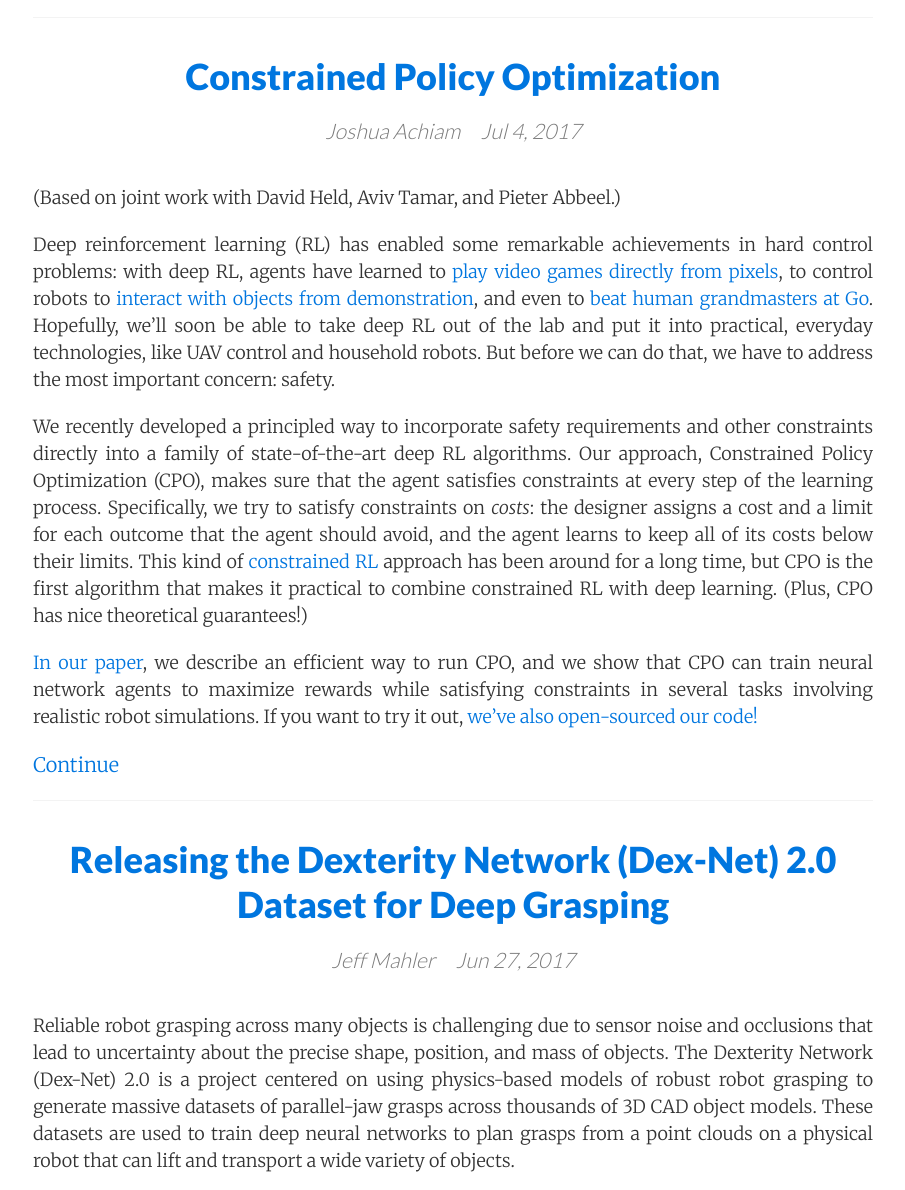
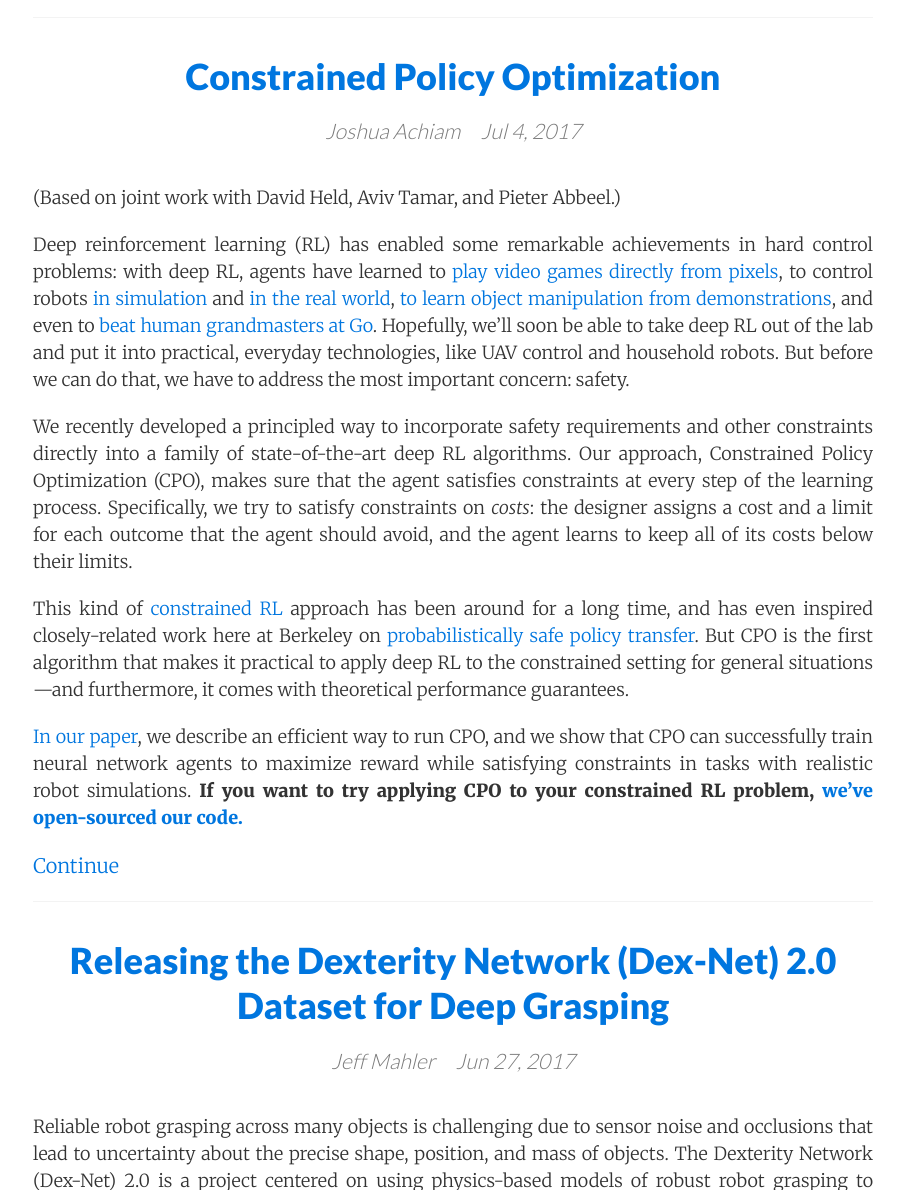
Before and after one commit to bairblog/bairblog.github.io, a Jekyll site: the page built from index.html, in a window 1280 px wide and 1400 px high, scrolled down 1356 px, cut to the strip 0-1190 px from the top of the window. Shown: the whole strip, without its empty margins (187-1092 px from the left). Built offline with Jekyll 4.4.1, drawn with Linux system fonts in a browser that asks for light colours; nearby versions of some CDN libraries; the list of posts is cut into pages by our own code.

Commit message:
Substantial revision to CPO post.

```diff
--- a/_posts/2017-07-04-cpo-draft-2.md
+++ b/_posts/2017-07-04-cpo-draft-2.md
@@ -8,12 +8,14 @@
 ---
 (Based on joint work with David Held, Aviv Tamar, and Pieter Abbeel.)
 
-Deep reinforcement learning (RL) has enabled some remarkable achievements in hard control problems: with deep RL, agents have learned to [play video games directly from pixels](https://arxiv.org/abs/1602.01783), to control robots to [interact with objects from demonstration](https://blog.openai.com/robots-that-learn/), and even to [beat human grandmasters at Go](https://deepmind.com/research/publications/mastering-game-go-deep-neural-networks-tree-search/). Hopefully, we’ll soon be able to take deep RL out of the lab and put it into practical, everyday technologies, like UAV control and household robots. But before we can do that, we have to address the most important concern: safety.
+Deep reinforcement learning (RL) has enabled some remarkable achievements in hard control problems: with deep RL, agents have learned to [play video games directly from pixels](https://arxiv.org/abs/1602.01783), to control robots [in simulation](https://arxiv.org/abs/1502.05477) and [in the real world](http://rll.berkeley.edu/deeplearningrobotics/), [to learn object manipulation from demonstrations](https://blog.openai.com/robots-that-learn/), and even to [beat human grandmasters at Go](https://deepmind.com/research/publications/mastering-game-go-deep-neural-networks-tree-search/). Hopefully, we’ll soon be able to take deep RL out of the lab and put it into practical, everyday technologies, like UAV control and household robots. But before we can do that, we have to address the most important concern: safety.
 
-We recently developed a principled way to incorporate safety requirements and other constraints directly into a family of state-of-the-art deep RL algorithms. Our approach, Constrained Policy Optimization (CPO), makes sure that the agent satisfies constraints at every step of the learning process. Specifically, we try to satisfy constraints on _costs_: the designer assigns a cost and a limit for each outcome that the agent should avoid, and the agent learns to keep all of its costs below their limits. This kind of [constrained RL](http://www-sop.inria.fr/members/Eitan.Altman/TEMP/h.pdf) approach has been around for a long time, but CPO is the first algorithm that makes it practical to combine constrained RL with deep learning. (Plus, CPO has nice theoretical guarantees!)
+We recently developed a principled way to incorporate safety requirements and other constraints directly into a family of state-of-the-art deep RL algorithms. Our approach, Constrained Policy Optimization (CPO), makes sure that the agent satisfies constraints at every step of the learning process. Specifically, we try to satisfy constraints on _costs_: the designer assigns a cost and a limit for each outcome that the agent should avoid, and the agent learns to keep all of its costs below their limits.
+
+This kind of [constrained RL](http://www-sop.inria.fr/members/Eitan.Altman/TEMP/h.pdf) approach has been around for a long time, and has even inspired closely-related work here at Berkeley on [probabilistically safe policy transfer](https://arxiv.org/abs/1705.05394). But CPO is the first algorithm that makes it practical to apply deep RL to the constrained setting for general situations---and furthermore, it comes with theoretical performance guarantees.
 
 
-[In our paper](https://arxiv.org/abs/1705.10528), we describe an efficient way to run CPO, and we show that CPO can train neural network agents to maximize rewards while satisfying constraints in several tasks involving realistic robot simulations. If you want to try it out, [we've also open-sourced our code!](https://github.com/jachiam/cpo)
+[In our paper](https://arxiv.org/abs/1705.10528), we describe an efficient way to run CPO, and we show that CPO can successfully train neural network agents to maximize reward while satisfying constraints in tasks with realistic robot simulations. **If you want to try applying CPO to your constrained RL problem, [we've open-sourced our code.](https://github.com/jachiam/cpo)**
 
 
 <!--more-->
@@ -21,35 +23,80 @@
 # Why Do We Need Constraints for Safety?
 
 
-RL agents are trained to maximize a reward signal, which must be specified in advance by a human designer. If the reward signal isn’t properly designed, the agent [can learn unintended or even harmful behavior](https://arxiv.org/abs/1606.06565). If it were easy to design reward functions, this wouldn't be an issue, but unfortunately it's fundamentally challenging; this is a key motivation for using constraints.
+RL agents are trained to maximize a reward signal, which must be specified in advance by a human designer. If the reward signal isn’t properly designed, the agent [can learn unintended or even harmful behavior](https://blog.openai.com/faulty-reward-functions/). If it were easy to design reward functions, this wouldn't be an issue, but unfortunately it's fundamentally challenging; this is a key motivation for using constraints.
 
-To illustrate, let’s consider a simplified example based on a real-world use case: an autonomous car which is supposed to drive to its destination and avoid collisions. We'll require that the collision frequency for the car is less than some pre-selected threshold, for the sake of safety. If the frequency of collisions is below that threshold, we’ll consider the car “safe,” and otherwise, it’s “unsafe.”<!--loosely on a real-world use case: an autonomous robot which is supposed to perform some kind of task while not leaving a safe area. We'll require that the frequency with which it leaves the safe area is less than some pre-selected threshold, for the sake of safety. If the frequency of collisions is below that threshold, we’ll consider the car “safe,” and otherwise, it’s “unsafe.” -->
+<!--To illustrate, let’s consider a simplified example based on a real-world use case: an autonomous car which is supposed to drive to its destination and avoid collisions. We'll require that the collision frequency for the car is less than some pre-selected threshold, for the sake of safety. If the frequency of collisions is below that threshold, we’ll consider the car “safe,” and otherwise, it’s “unsafe.”-->
 
-This kind of problem is easy to describe in the constrained RL setting, in terms of both rewards (for getting to the destination) and constraints (on collision frequency). But for standard RL, it's quite challenging, because we have to design all behavior through the reward function alone. Mistakes in reward design could result in agents that are either too risk-averse, and therefore useless, or too risk-prone, and therefore dangerous.
+To illustrate, let’s consider a simplified example based on a real-world use case: a mobile robot is supposed to do some task (say, running in a circle), while staying inside of a safe area. We'll consider the robot "safe" if its frequency of leaving the safe area is less than some pre-selected threshold, and otherwise, it's "unsafe."
 
-Suppose that the car gets a reward of +1 for getting to its destination, and a reward of -X for being involved in a collision. After training, the policy will still get into collisions sometimes, but the frequency of collisions will depend on X. If X is larger, the frequency of collisions will be smaller, and vice versa. But this intuition is not *rigorous*: we have no formula for predicting collision frequency from X, and as a result, we cannot pick X in advance to attain a design specification on safety. So in order to learn a safe policy with standard RL, we would have to train many different policies with different values of X, until we find one that works.
+This kind of problem is easy to describe in the constrained RL setting, in terms of both rewards (for running as fast as possible) and constraints (on frequency of leaving the safe area). But for standard RL, we run into difficulty because we have to design all behavior through the reward function alone. Mistakes in reward design could result in agents that are either too risk-averse,
 
-(Show Ant-Circle for X=1, X=5?)
+<p style="text-align:center;">
+<img src="http://imgur.com/1IhckPl.gif">
+</p>
 
-This is bad because of the dynamics of the learning process. RL agents learn by trial and error, and they *explore* by trying many different policies before converging. Although sometimes high-fidelity simulators of the real world can help accelerate training, RL agents for the real world ultimately have to do *some* of their exploration in the real world. This means that if we pick X wrong, we could put unsafe policies in real driving situations—which would clearly be unacceptable! Importantly, even choices of X that lead to safe policies at optimum could result in unsafe exploration somewhere between the beginning and end of training.
+and therefore useless, or too risk-prone,
 
-In many cases in the real world, like in the example, it’s easier to specify constraints than choose tradeoffs: a system is often considered safe if it behaves predictably, in the sense that failure modes are rare and happen less often than some known chosen at design time. This motivates constrained RL as the natural way to incorporate safety into RL. Furthermore, from thinking about the learning dynamics, we want to make sure that *every exploration policy* is also constraint-satisfying.
+<p style="text-align:center;">
+<img src="http://imgur.com/jshfjUw.gif">
+</p>
+
+and therefore dangerous. (Here, the "safe" area is between the blue panels.)
+
+There's another angle on why the standard RL approach is bad for safety. RL agents learn by trial and error, and they *explore* by trying many different policies before converging. So even if we design a reward function that leads an agent to safe policies at optimum, it could still result in unsafe exploration behavior somewhere between the beginning and end of training. For robots that have to learn in the real world, this is a serious problem.
+
+Like in the example, autonomous systems in the real world are usually considered safe if failure modes are rare and happen less often than some pre-selected frequency. This motivates the constrained RL formulation as the natural way to incorporate safety into RL. Furthermore, we want to make sure that *every exploration policy* is also constraint-satisfying.
+
+CPO is designed to meet these needs. Here's what it came up with for the example task:
+
+<p style="text-align:center;">
+<img src="http://imgur.com/Vlvzz7D.gif">
+</p>
+
+
 
 # CPO: Local Policy Search for Constrained RL
 
-A standard way to learn policies is by local policy search, where we iteratively improve policies until convergence to optimum. This kind of search is called 'local' because each new policy is required to be close, in some sense, to the old one. To give an example, policy gradient methods are local policy search algorithms which keep the policy parameters close in $$L_2$$-norm. (If you're unfamiliar with policy gradients, [Andrej Karpathy](http://karpathy.github.io/2016/05/31/rl/) has a nice introduction!)
+A standard way to learn policies is by local policy search, where we iteratively improve policies until convergence to optimum. This kind of search is called 'local' because each new policy is required to be close, in some sense, to the old one. To give an example, policy gradient methods are local policy search algorithms that keep policies close by only taking small steps in the direction of the gradient of performance. (If you're unfamiliar with policy gradients, [Andrej Karpathy](http://karpathy.github.io/2016/05/31/rl/) has a nice introduction!)
 
-[Trust region methods](https://arxiv.org/abs/1502.05477) are another kind of local policy search algorithm. They also use policy gradients, but they make a special requirement for how policies are updated: each new policy has to be close to the old one in terms of **average [KL-divergence](https://en.wikipedia.org/wiki/Kullback%E2%80%93Leibler_divergence)**. Why should we do this, instead of an $$L_2$$ norm constraint on policy parameters? Well, KL-divergence is like a distance measure between policies in *policy space,* instead of a distance measure in *parameter space.* It turns out that a small change in parameters can result in a big change in the policy, and gradient-methods don't work well with very large steps.
+[Trust region methods](https://arxiv.org/abs/1502.05477) are another kind of local policy search algorithm. They also use policy gradients, but they make a special requirement for how policies are updated: each new policy has to be close to the old one in terms of **average [KL-divergence](https://en.wikipedia.org/wiki/Kullback%E2%80%93Leibler_divergence)**. KL-divergence is a measure of how different two probability distributions are from each other, and because policies output probability distributions over actions, KL-divergence is a natural way to measure "distance" between policies.
 
-(Picture showing how a L2-ball in parameter space maps to a weird-shaped ball in policy space?)
-
-Consequently, trust region methods wind up performing extremely well in practice for training neural network policies, and are able to avoid the issue of performance collapse that standard policy gradient algorithms can sometimes suffer from (see [Duan et al., 2016](https://arxiv.org/abs/1604.06778)).
+Trust region methods wind up performing extremely well in practice for training neural network policies, and are able to avoid the issue of performance collapse that standard policy gradient algorithms can sometimes suffer from (see [Duan et al., 2016](https://arxiv.org/abs/1604.06778)).
 
 CPO is a trust region method for constrained RL which approximately enforces the constraints in every policy update. It uses approximations of the constraints to predict how much the constraint costs might change after any given update, and then chooses the update that will most improve performance while keeping the constraint costs below their limits.
 
+
+<p style="text-align:center;">
+<img src="https://media.giphy.com/media/xUA7aNcfe5lpuEYqNq/giphy.gif
+"><br>
+</p>
+
+In the above graphic, we illustrate what goes on under the hood of our CPO implementation. We start with the current policy iterate, the star at the center. The policy gradient (dark blue arrow) points in the direction that increases reward. The optimal step without worrying about safety constraints (dotted blue arrow) lies on the edge of the KL trust region (blue oval). But we only want to step in the constraint-satisfying area (light green half-space). So we adjust our step (to the dark green arrow), so that we're still increasing reward as much as possible but also staying safe. Our new policy after the CPO update is the star at the end.
+
+
 We also have some nice theoretical results to complement the practical algorithm: we derive a new bound to describe the quality of our approximations, in terms of the average KL-divergence. This lets us prove a guarantee on the performance of trust region methods in general, which explains how well they do, and also lets us guarantee the worst-case constraint violation which is possible after a CPO update.
 
-(Example of empirical results: point-gather + gif?)
+
+## Empirical Performance and Room for Future Work
+
+We find that CPO performs well empirically! In both the circle task (discussed above) and a more complex gathering task (where the agent wants to collect green apples, and is constrained to avoid red bombs), CPO learns good policies and approximately satisfies constraints all throughout training.
+
+
+
+<p style="text-align:center;">
+<img src="http://imgur.com/82dc6JF.gif
+"><br>
+<i>CPO learned a policy that collects as many green apples as possible, while not being allowed to collect more than 0.1 red bombs per trajectory on average.</i>
+</p>
+
+
+While we're pushing forward on new research, we have a number of interesting ideas for how CPO might be applied, and we're excited to see what other people might do with it. Things like
+
+* using CPO for safe transfer learning, to help move a policy learned in simulation into the real world,
+* using CPO to learn safe policies from unsafe demonstrations,
+* and improving the sample efficiency of CPO to minimize cumulative regret (in terms of accumulated costs).
+
+As a reminder, **if you're interested in pursuing any of these ideas or others, [feel free to use our code as a jumping-off point.](https://github.com/jachiam/cpo)**
 
 
 # Conclusions
```
